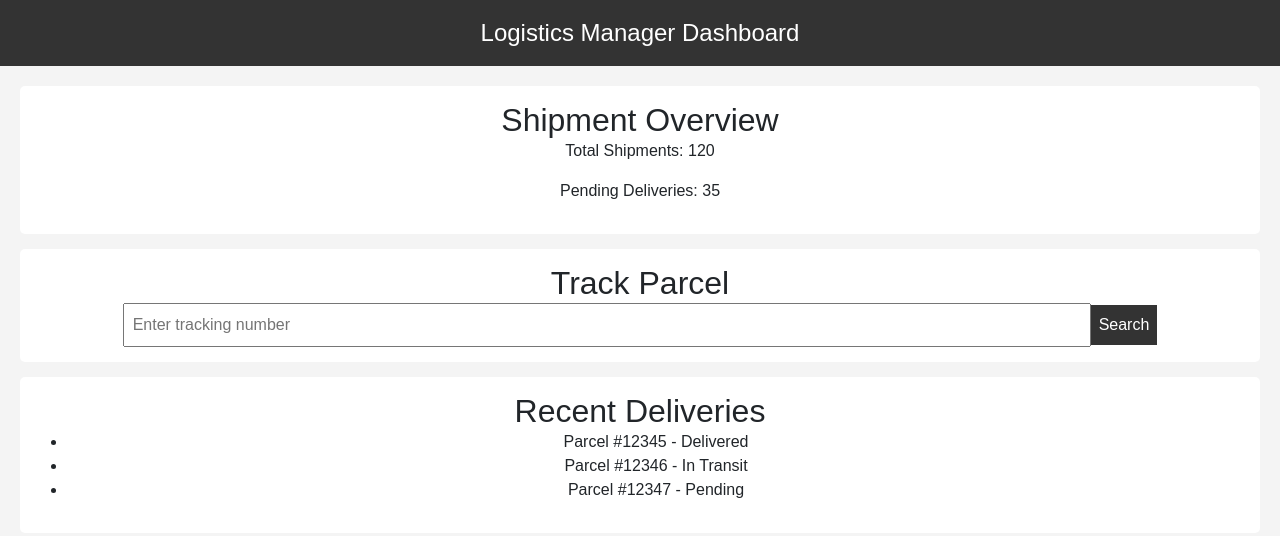
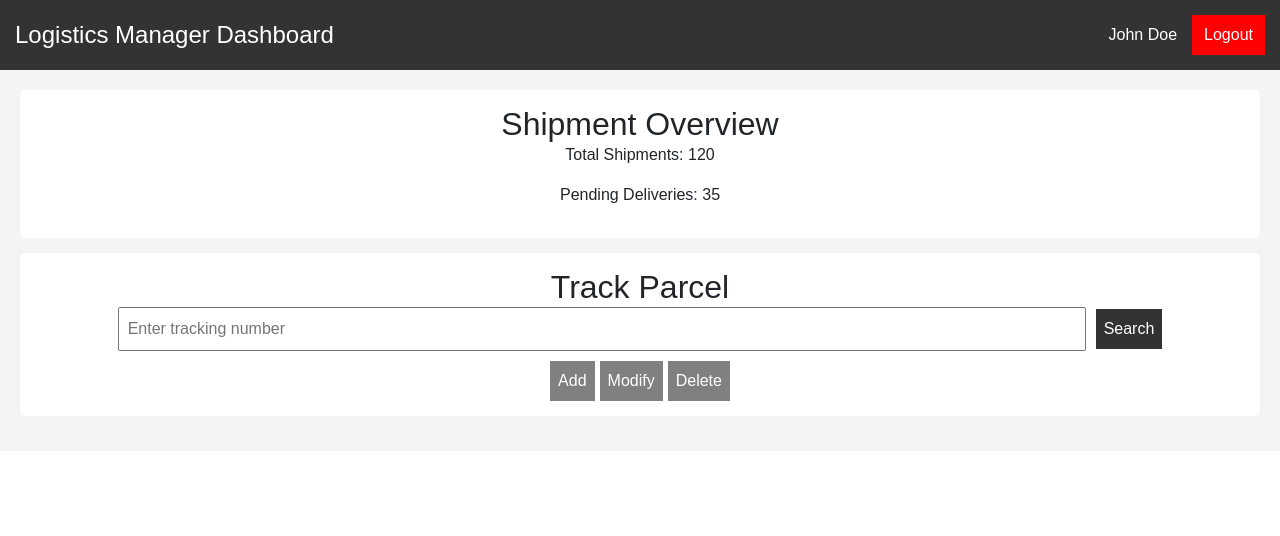
Before and after one commit to Chamalka1/Railtracer-FE, a React (Create React App) app: page /LogiAdmin in a window 1280 px wide. Shown: the top 536 px of the page. Built offline with nearby package versions, Linux system fonts and the light colour scheme.

Commit message:
admin portal modified

```diff
--- a/src/pages/LogiAdmin/LogiAdmin.jsx
+++ b/src/pages/LogiAdmin/LogiAdmin.jsx
@@ -1,28 +1,53 @@
+import { useState } from "react";
+
 export const LogiAdmin = () => {
+    const [searchResult, setSearchResult] = useState(null);
+    const username = "John Doe"; // Replace with dynamic username if available
+
+    const handleSearch = () => {
+        // Simulating a search result
+        setTimeout(() => {
+            setSearchResult("Sample Search Result");
+        }, 1000);
+    };
+
     return (
+        <div style={{ fontFamily: "Arial, sans-serif", margin: 0, padding: 0, backgroundColor: "#f4f4f4" }}>
+            {/* Header */}
+            <div style={{ background: "#333", color: "white", padding: "15px", display: "flex", justifyContent: "space-between", alignItems: "center" }}>
+                <div style={{ fontSize: "24px" }}>Logistics Manager Dashboard</div>
+                <div>
+                    <span style={{ marginRight: "15px" }}>{username}</span>
+                    <button style={{ padding: "8px 12px", background: "red", color: "white", border: "none", cursor: "pointer" }}>Logout</button>
+                </div>
+            </div>
 
-        <div style={{ fontFamily: "Arial, sans-serif", margin: 0, padding: 0, backgroundColor: "#f4f4f4" }}>
-        <div style={{ background: "#333", color: "white", padding: "15px", textAlign: "center", fontSize: "24px" }}>
-            Logistics Manager Dashboard
-        </div>
             <div style={{ padding: "20px" }}>
+                {/* Shipment Overview */}
                 <div style={{ background: "white", padding: "15px", marginBottom: "15px", borderRadius: "5px" }}>
                     <h2 style={{ margin: 0 }}>Shipment Overview</h2>
                     <p>Total Shipments: 120</p>
                     <p>Pending Deliveries: 35</p>
                 </div>
+
+                {/* Track Parcel */}
                 <div style={{ background: "white", padding: "15px", marginBottom: "15px", borderRadius: "5px" }}>
                     <h2 style={{ margin: 0 }}>Track Parcel</h2>
-                <input type="text" placeholder="Enter tracking number" style={{ padding: "8px", width: "80%" }} />
-                <button style={{ padding: "8px", background: "#333", color: "white", border: "none", cursor: "pointer" }}>Search</button>
+                    <input type="text" placeholder="Enter tracking number" style={{ padding: "8px", width: "80%", marginRight: "10px" }} />
+                    <button
+                        style={{ padding: "8px", background: "#333", color: "white", border: "none", cursor: "pointer" }}
+                        onClick={handleSearch}
+                    >
+                        Search
+                    </button>
+                    {searchResult && <p style={{ marginTop: "10px", color: "green" }}>{searchResult}</p>}
+
+                    {/* Action Buttons */}
+                    <div style={{ marginTop: "10px" }}>
+                        <button disabled={!searchResult} style={{ padding: "8px", marginRight: "5px", background: searchResult ? "blue" : "gray", color: "white", border: "none", cursor: searchResult ? "pointer" : "not-allowed" }}>Add</button>
+                        <button disabled={!searchResult} style={{ padding: "8px", marginRight: "5px", background: searchResult ? "green" : "gray", color: "white", border: "none", cursor: searchResult ? "pointer" : "not-allowed" }}>Modify</button>
+                        <button disabled={!searchResult} style={{ padding: "8px", background: searchResult ? "red" : "gray", color: "white", border: "none", cursor: searchResult ? "pointer" : "not-allowed" }}>Delete</button>
                     </div>
-            <div style={{ background: "white", padding: "15px", borderRadius: "5px" }}>
-                <h2 style={{ margin: 0 }}>Recent Deliveries</h2>
-                <ul>
-                    <li>Parcel #12345 - Delivered</li>
-                    <li>Parcel #12346 - In Transit</li>
-                    <li>Parcel #12347 - Pending</li>
-                </ul>
                 </div>
             </div>
         </div>
```
Lines whose indentation alone changed are shown as unchanged.
